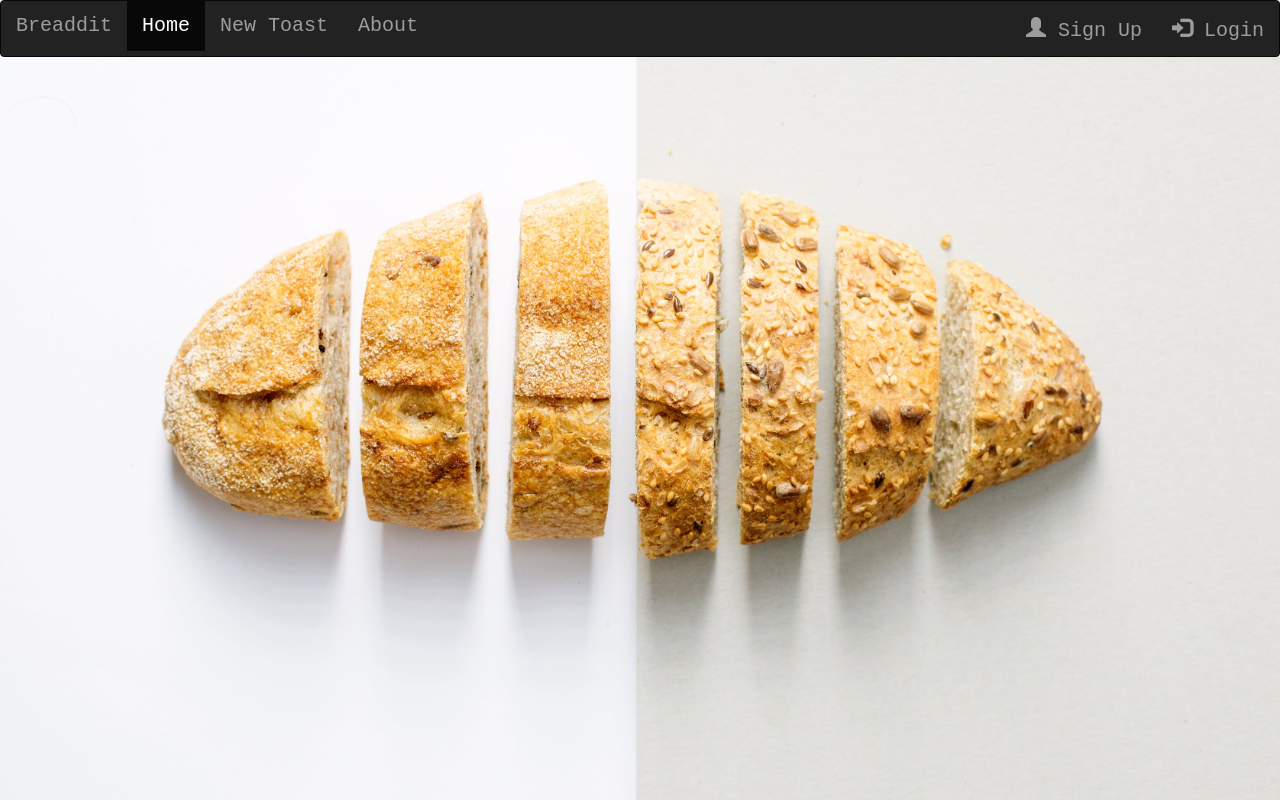
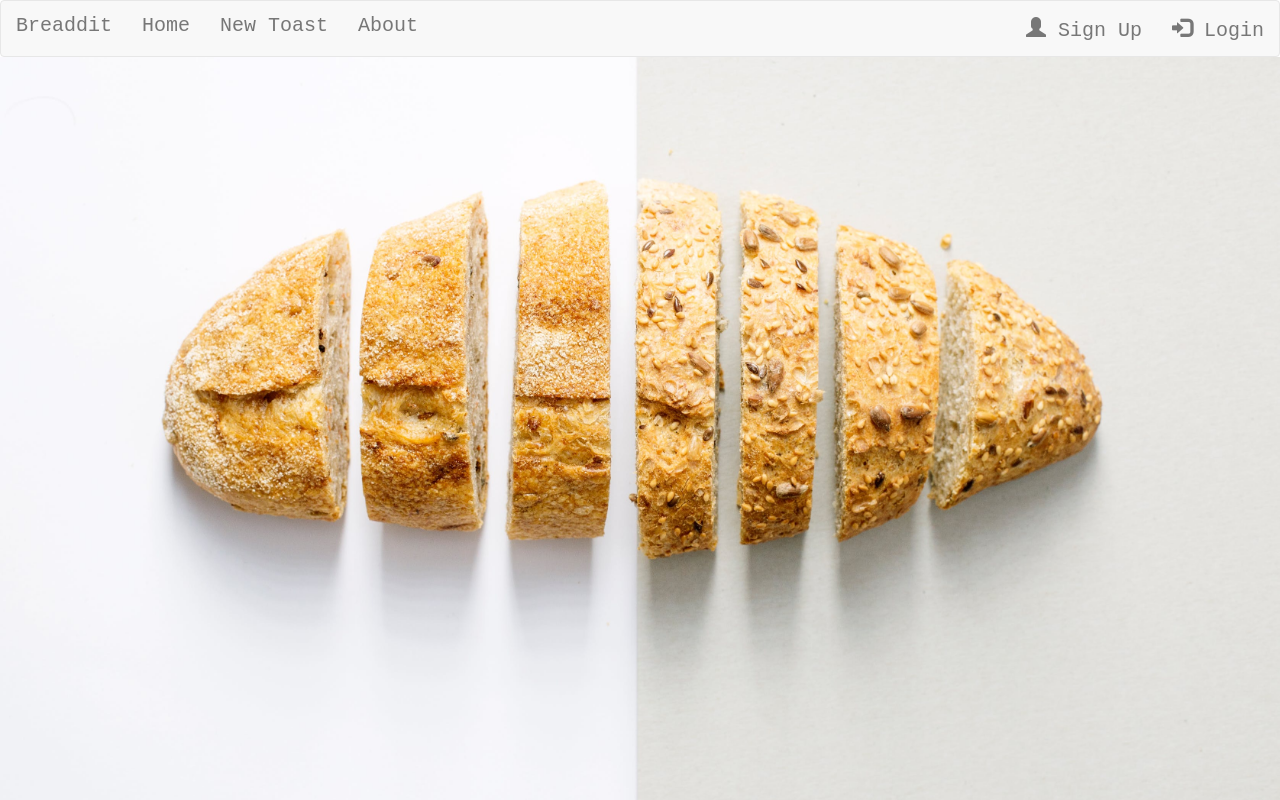
Before and after one commit to valash/Breaddit-frontend, a React (Create React App) app in the folder breaddit-app/: page / in a window 1280 px wide. Built offline with nearby package versions, Linux system fonts and the light colour scheme; a web font is replaced by a local one.

Commit message:
yaygit add . navbar what we want

```diff
--- a/breaddit-app/src/App.js
+++ b/breaddit-app/src/App.js
@@ -4,7 +4,6 @@ import "./App.css";
 import Post from "./Components/Post";
 import HomePage from "./Components/Homepage";
 import NewPost from "./Components/NewPost";
-import {Navbar, Nav} from 'react-bootstrap';
 
 class App extends Component {
   constructor(props) {
@@ -36,19 +35,19 @@ class App extends Component {
     return (
       <div className="App">
         <header className="App-header" >
-          <nav className="navbar navbar-inverse">
+          <nav className="navbar navbar navbar-default">
             <div className="container-fluid">
               <div className="navbar-header">
                 <a className="navbar-brand" href="/">Breaddit</a>
               </div>
               <ul className="nav navbar-nav">
-                <li className="active"><a href="/">Home</a></li>
+                <li><a href="/">Home</a></li>
                 <li><a href="/create">New Toast</a></li>
                 <li><a href="/">About</a></li>
               </ul>
               <ul className="nav navbar-nav navbar-right">
-                <li><a href="/"><span className="glyphicon glyphicon-user"></span> Sign Up</a></li>
-                <li><a href="/"><span className="glyphicon glyphicon-log-in"></span> Login</a></li>
+                <li><a href="/signup"><span className="glyphicon glyphicon-user"></span> Sign Up</a></li>
+                <li><a href="/login"><span className="glyphicon glyphicon-log-in"></span> Login</a></li>
               </ul>
             </div>
           </nav>
```
